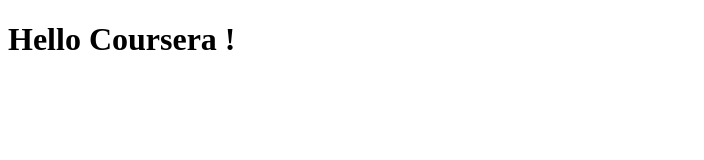
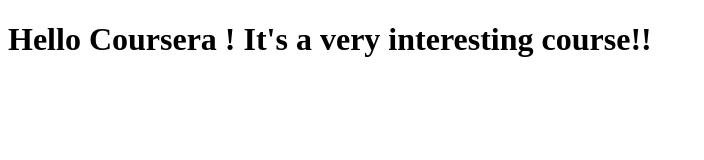
Before and after one commit to LathaJessie/Coursera-test, a plain HTML site: page site/index.html in a window 1280 px wide. Shown: the whole page, without its empty margins (0-704 px from the left). Drawn offline with Linux system fonts and the light colour scheme.

Commit message:
Small addition to our content.

```diff
--- a/site/index.html
+++ b/site/index.html
@@ -4,6 +4,6 @@
 	<title>Hello Coursera!</title>
 </head>
 <body>
-<h1>Hello Coursera !</h1>
+<h1>Hello Coursera ! It's a very interesting course!!</h1>
 </body>
 </html>
```
